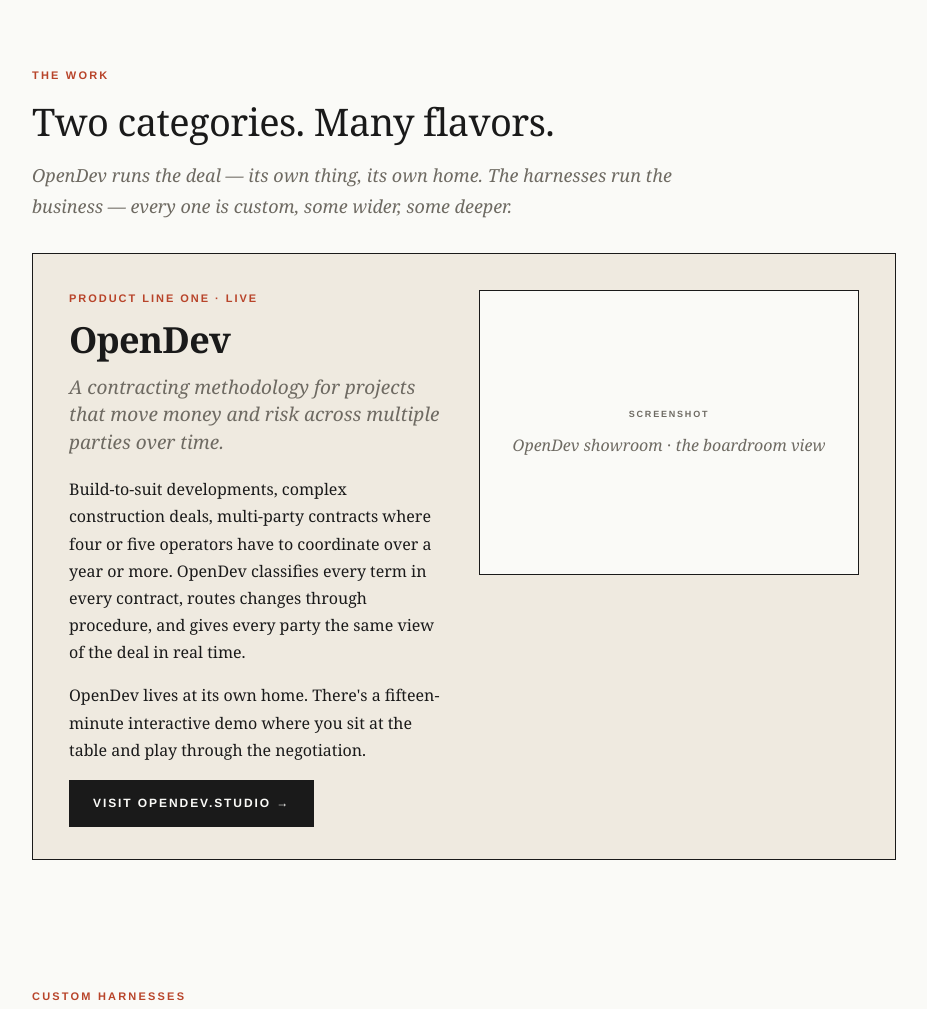
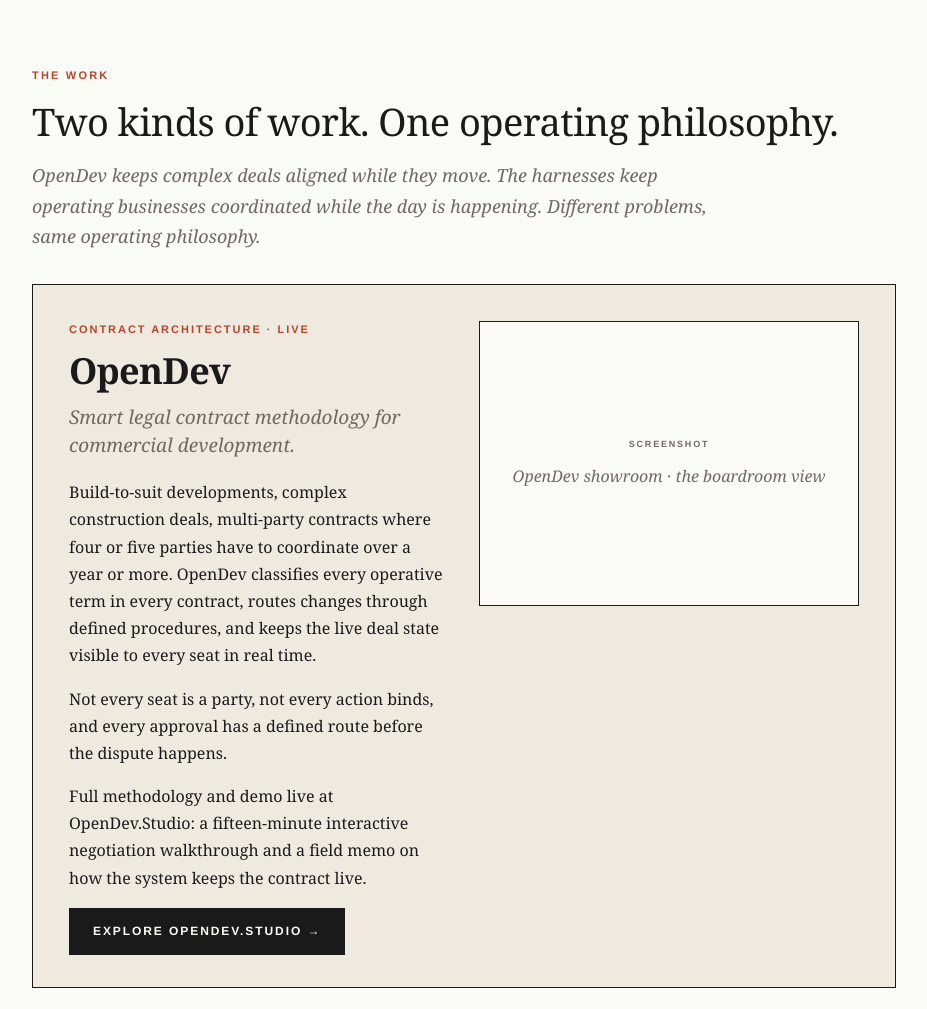
Before and after one commit to tcbmem-png/gotcb, a plain HTML site: page index.html in a window 1280 px wide. Shown: the part 1941-2950 px from the top of the page, without its empty margins (176-1103 px from the left). Drawn offline with Linux system fonts and the light colour scheme.

Commit message:
Update index.html

```diff
--- a/index.html
+++ b/index.html
@@ -856,10 +856,9 @@
 <!-- ============ PRODUCT LINE 1 — OPENDEV ============ -->
 <div class="section-head">
   <div class="kicker">The work</div>
-  <h2>Two categories. Many flavors.</h2>
+  <h2>Two kinds of work. One operating philosophy.</h2>
   <p>
-    OpenDev runs the deal — its own thing, its own home. The harnesses run the
-    business — every one is custom, some wider, some deeper.
+    OpenDev keeps complex deals aligned while they move. The harnesses keep operating businesses coordinated while the day is happening. Different problems, same operating philosophy.
   </p>
 </div>
 
@@ -867,21 +866,26 @@
   <div class="product-card outbound">
     <div class="product-content">
       <div class="product-text">
-        <div class="product-tag">Product line one · Live</div>
+        <div class="product-tag">Contract architecture · Live</div>
         <h3>OpenDev</h3>
-        <p class="one-liner">A contracting methodology for projects that move money and risk across multiple parties over time.</p>
+        <p class="one-liner">Smart legal contract methodology for commercial development.</p>
         <p>
           Build-to-suit developments, complex construction deals, multi-party
-          contracts where four or five operators have to coordinate over a year
-          or more. OpenDev classifies every term in every contract, routes
-          changes through procedure, and gives every party the same view of the
-          deal in real time.
+          contracts where four or five parties have to coordinate over a year
+          or more. OpenDev classifies every operative term in every contract,
+          routes changes through defined procedures, and keeps the live deal
+          state visible to every seat in real time.
         </p>
         <p>
-          OpenDev lives at its own home. There's a fifteen-minute interactive
-          demo where you sit at the table and play through the negotiation.
+          Not every seat is a party, not every action binds, and every approval
+          has a defined route before the dispute happens.
         </p>
-        <a href="https://opendev.studio" class="product-cta">Visit OpenDev.Studio →</a>
+        <p>
+          Full methodology and demo live at OpenDev.Studio: a fifteen-minute
+          interactive negotiation walkthrough and a field memo on how the
+          system keeps the contract live.
+        </p>
+        <a href="https://opendev.studio" class="product-cta">Explore OpenDev.Studio →</a>
       </div>
       <div class="product-image">
         <div class="placeholder-tag">Screenshot</div>
@@ -900,6 +904,11 @@
     Five demos below. Each is a real harness for a real shape of business —
     anonymized, but operational. Your name and email get you the access code
     for all of them.
+  </p>
+  <p style="margin-top: 16px; font-size: 17px; font-style: normal; color: var(--ink);">
+    A harness is not a replacement app. It is the operating layer that connects
+    the apps you already use, applies your business rules, and gives the
+    operator one place to see what is happening.
   </p>
 </div>
 
@@ -1046,7 +1055,7 @@
 <section class="ventures">
   <div class="ventures-grid">
 
-    <a href="https://twobrokerbartenders.com" class="venture-card" target="_blank" rel="noopener">
+    <a href="https://twobrokebartenders.com" class="venture-card" target="_blank" rel="noopener">
       <div class="venture-image">
         <div class="placeholder-tag">Photo</div>
         <div class="placeholder-name">Two Broke Bartenders · moving day</div>
@@ -1058,7 +1067,7 @@
           Small moves and handyman services in greater Memphis. Booking,
           deposits, scheduling, and field ops all run through one harness.
         </p>
-        <div class="venture-link">Visit twobrokerbartenders.com →</div>
+        <div class="venture-link">Visit twobrokebartenders.com →</div>
       </div>
     </a>
 
@@ -1087,8 +1096,7 @@
         <div class="venture-tag">Live</div>
         <div class="venture-name">Primera Painting &amp; Drywall</div>
         <p class="venture-desc">
-          Cousin to Ladies Primera. Same team philosophy, same operating
-          system, different trade. Painting and drywall across the same markets.
+          Same operating philosophy, same markets, different trade. Painting and drywall done right, by a crew that shows up.
         </p>
         <div class="venture-link">Visit primeropaint.com →</div>
       </div>
@@ -1208,7 +1216,7 @@
     </div>
     <div class="footer-contact">
       <a href="https://t.me/tcbmem" target="_blank" rel="noopener">Telegram · @tcbmem</a>
-      <a href="mailto:tcbmemphis@gmail.com">tcbmemphis@gmail.com</a>
+      <a href="mailto:tcbmem@gmail.com">tcbmem@gmail.com</a>
       <a href="https://calendly.com/gotcb" target="_blank" rel="noopener">Book a call · calendly.com/gotcb</a>
     </div>
   </div>
```
